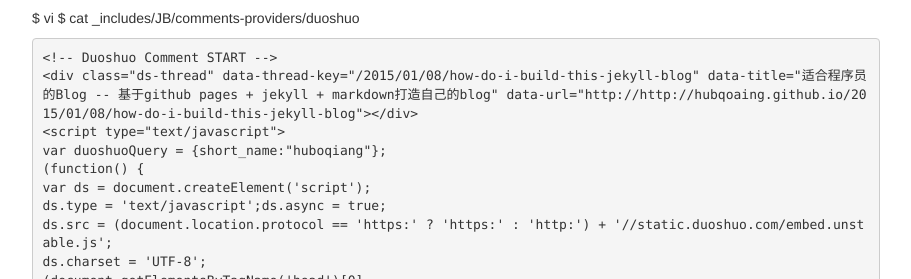
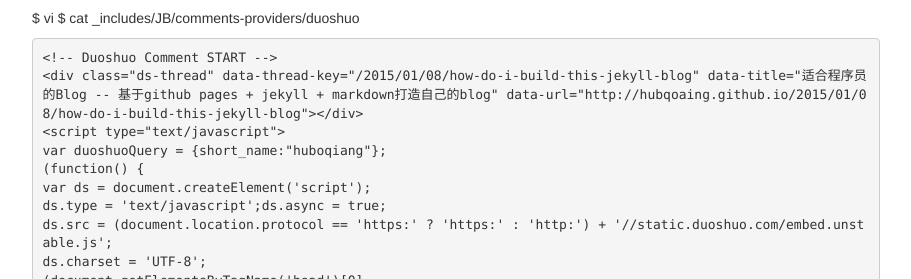
Before and after one commit to huboqiang/huboqiang.github.io, a Jekyll site: the page built from _posts/myblog/2015-01-08-how-do-i-build-this-jekyll-blog.md, in a window 1280 px wide and 900 px high, scrolled down 1859 px. Shown: the part 210-489 px from the top of the window, without its empty margins (38-949 px from the left). Built offline with Jekyll 4.4.1, drawn with Linux system fonts in a browser that asks for light colours; nearby versions of some CDN libraries; library files that are not in the unit come from our copies; comment, search, counter and statistics services are not loaded; some of the changed lines change nothing that is shown; some of the changed text lies outside the part shown.

Commit message:
First Blog, the 20160111 Journal Club.

```diff
--- a/_config.yml
+++ b/_config.yml
@@ -44,7 +44,7 @@
 # Else if you are pushing to username.github.io, replace with your username.
 # Finally if you are pushing to a GitHub project page, include the project name at the end.
 #
-production_url : http://http://hubqoaing.github.io
+production_url : http://hubqoaing.github.io
 production_sitename : http://hubqoaing.github.io
 repository_url: https://github.com/hubqoaing/hubqoaing.github.io
 
```
